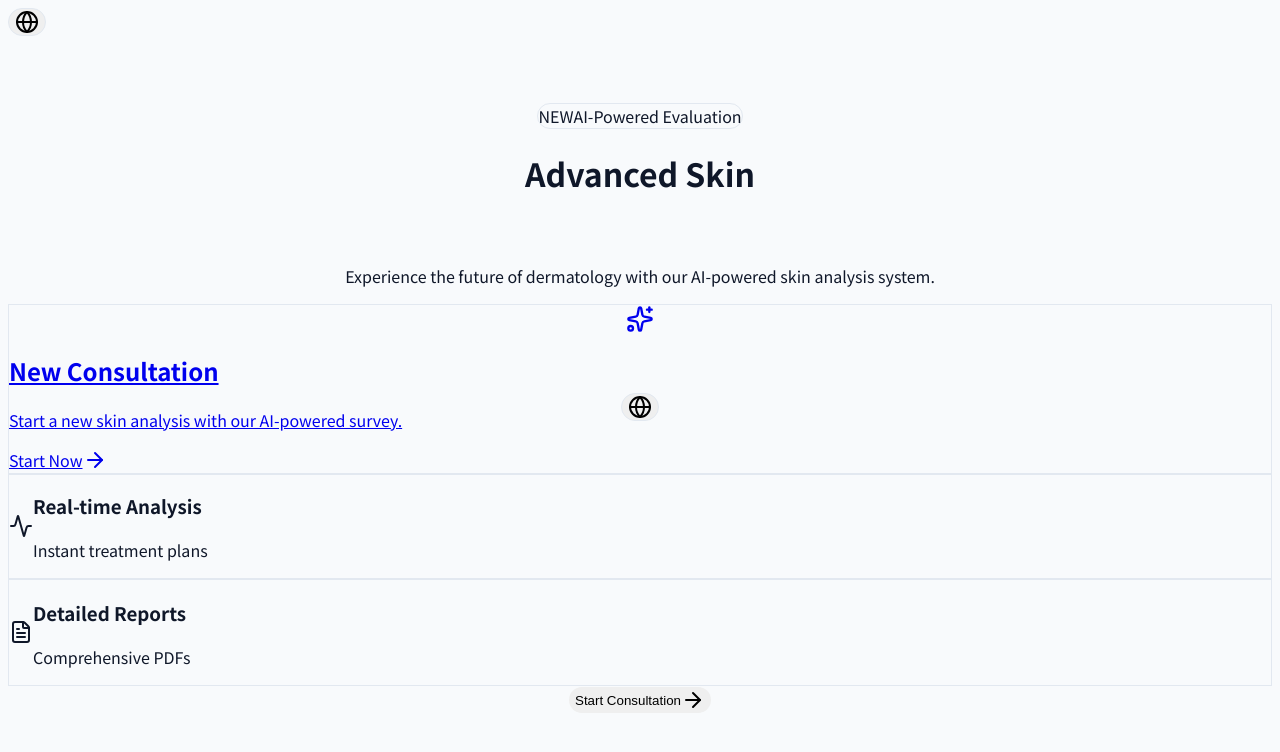
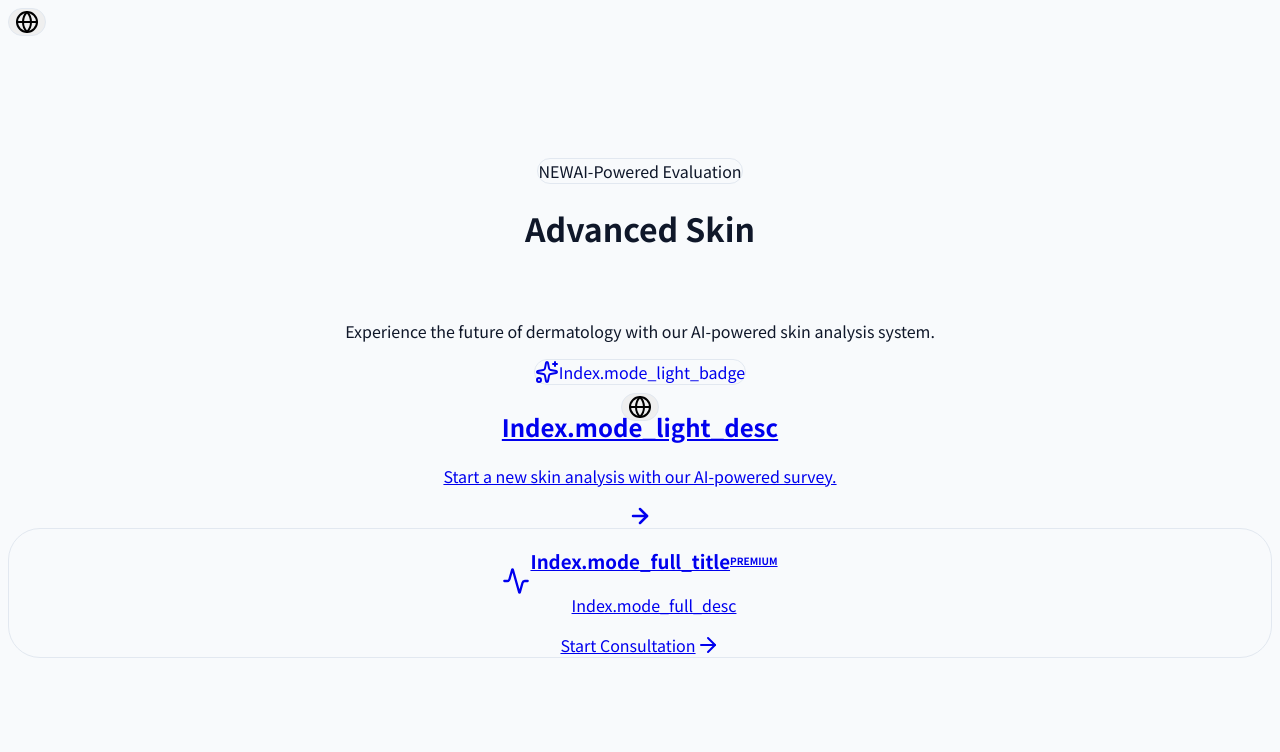
Before and after one commit to joyp30/csdermahomepage-skinanalysislight, a Next.js app: page /en in a window 1280 px wide. Shown: the top 752 px of the page. Built offline with nearby package versions, Linux system fonts and the light colour scheme.

Commit message:
Restructure homepage and add payment gate

```diff
--- /dev/null
+++ b/src/app/[locale]/consult/full/intro/page.tsx
@@ -0,0 +1,91 @@
+'use client';
+
+import { useState } from 'react';
+import { useRouter } from 'next/navigation';
+import { useTranslations, useLocale } from 'next-intl';
+import { Button } from '@/components/ui/button';
+import { Card, CardContent, CardFooter, CardHeader, CardTitle } from '@/components/ui/card';
+import { Check, CreditCard, ShieldCheck, Loader2 } from 'lucide-react';
+import { motion } from 'framer-motion';
+
+export default function FullModeIntroPage() {
+    const t = useTranslations('FullModeIntro');
+    const locale = useLocale();
+    const router = useRouter();
+    const [isProcessing, setIsProcessing] = useState(false);
+
+    const handlePayment = async () => {
+        setIsProcessing(true);
+        // Simulate payment processing delay
+        setTimeout(() => {
+            setIsProcessing(false);
+            // On success, redirect to Full Mode Check-in
+            router.push(`/${locale}/consult/full/checkin`);
+        }, 1500);
+    };
+
+    return (
+        <div className="min-h-screen bg-gradient-to-b from-slate-50 to-slate-100 flex items-center justify-center p-4">
+            <motion.div
+                initial={{ opacity: 0, y: 20 }}
+                animate={{ opacity: 1, y: 0 }}
+                transition={{ duration: 0.5 }}
+                className="max-w-md w-full"
+            >
+                <div className="text-center mb-8">
+                    <div className="inline-flex items-center justify-center w-16 h-16 rounded-2xl bg-slate-900 text-white mb-4 shadow-xl shadow-slate-900/20">
+                        <ShieldCheck size={32} />
+                    </div>
+                    <h1 className="text-3xl font-black text-slate-900 mb-2">{t('title')}</h1>
+                    <p className="text-slate-500">{t('subtitle')}</p>
+                </div>
+
+                <Card className="border-0 shadow-2xl overflow-hidden relative">
+                    <div className="absolute top-0 left-0 w-full h-2 bg-gradient-to-r from-blue-600 to-purple-600"></div>
+                    <CardHeader className="pb-0">
+                        <div className="flex justify-between items-baseline mb-4">
+                            <span className="text-sm font-bold text-slate-400 uppercase tracking-wider">{t('price_label')}</span>
+                            <span className="text-3xl font-black text-slate-900">{t('price_value')}</span>
+                        </div>
+                    </CardHeader>
+                    <CardContent className="space-y-6 pt-6">
+                        <ul className="space-y-4">
+                            {[1, 2, 3].map((i) => (
+                                <li key={i} className="flex items-start gap-3">
+                                    <div className="min-w-6 h-6 rounded-full bg-green-100 flex items-center justify-center text-green-600 mt-0.5">
+                                        <Check size={14} strokeWidth={3} />
+                                    </div>
+                                    <span className="text-slate-700 font-medium">{t(`benefit_${i}` as any)}</span>
+                                </li>
+                            ))}
+                        </ul>
+                    </CardContent>
+                    <CardFooter className="pt-8 pb-8 bg-slate-50 border-t border-slate-100 mt-6">
+                        <Button
+                            size="lg"
+                            className="w-full h-14 text-lg font-bold bg-slate-900 hover:bg-slate-800 shadow-xl shadow-slate-900/10"
+                            onClick={handlePayment}
+                            disabled={isProcessing}
+                        >
+                            {isProcessing ? (
+                                <>
+                                    <Loader2 className="mr-2 h-5 w-5 animate-spin" />
+                                    {t('processing_payment')}
+                                </>
+                            ) : (
+                                <>
+                                    {t('cta_button')} <CreditCard className="ml-2 h-5 w-5" />
+                                </>
+                            )}
+                        </Button>
+                    </CardFooter>
+                </Card>
+
+                <p className="text-center text-xs text-slate-400 mt-8 max-w-xs mx-auto">
+                    Secure payment powered by PaymentGate. <br />
+                    Satisfaction guaranteed or full refund within 24h.
+                </p>
+            </motion.div>
+        </div>
+    );
+}
--- a/src/app/[locale]/page.tsx
+++ b/src/app/[locale]/page.tsx
@@ -55,48 +55,58 @@ export default function Home() {
           </p>
         </motion.div>
 
-        <motion.div variants={item} className="grid grid-cols-1 md:grid-cols-2 gap-6 mb-12">
-          <Link href={`/${locale}/checkin`} className="group">
-            <div className="h-full bg-white/80 backdrop-blur-md rounded-3xl p-8 shadow-sm hover:shadow-xl hover:scale-[1.02] transition-all duration-300 border border-slate-200/50">
-              <div className="h-14 w-14 bg-blue-50 rounded-2xl flex items-center justify-center mb-6 text-blue-600 group-hover:bg-blue-600 group-hover:text-white transition-colors duration-300">
-                <Sparkles size={28} />
-              </div>
-              <h2 className="text-2xl font-bold text-slate-900 mb-2">{t('card_consultation_title')}</h2>
-              <p className="text-slate-500 mb-6">{t('card_consultation_desc')}</p>
-              <div className="flex items-center text-blue-600 font-semibold">
-                {t('card_consultation_action')} <ArrowRight className="ml-2 h-4 w-4 transition-transform group-hover:translate-x-1" />
+        <motion.div variants={item} className="flex flex-col gap-8 mb-12 w-full">
+
+          {/* Main Action: Light Mode (Free) */}
+          <Link href={`/${locale}/consult/light`} className="group w-full">
+            <div className="relative overflow-hidden bg-slate-900 rounded-[2.5rem] p-8 md:p-12 shadow-2xl hover:scale-[1.01] transition-all duration-300">
+              {/* Abstract decorative background */}
+              <div className="absolute top-0 right-0 w-[500px] h-[500px] bg-gradient-to-br from-blue-600/30 to-purple-600/30 blur-3xl rounded-full -mr-32 -mt-32"></div>
+
+              <div className="relative z-10 flex flex-col md:flex-row items-center justify-between gap-8 text-center md:text-left">
+                <div className="space-y-4 max-w-lg">
+                  <div className="inline-flex items-center gap-2 bg-white/10 backdrop-blur-md rounded-full px-4 py-1.5 border border-white/10">
+                    <Sparkles className="w-4 h-4 text-yellow-300 fill-yellow-300" />
+                    <span className="text-white text-sm font-bold tracking-wide">{t('mode_light_badge')}</span>
+                  </div>
+                  <h2 className="text-3xl md:text-5xl font-black text-white leading-tight">
+                    {t('mode_light_desc')}
+                  </h2>
+                  <p className="text-slate-300 text-lg">
+                    {t('card_consultation_desc')}
+                  </p>
+                </div>
+
+                <div className="flex-shrink-0">
+                  <div className="h-16 w-16 md:h-20 md:w-20 bg-white rounded-full flex items-center justify-center group-hover:scale-110 transition-transform duration-300 shadow-xl shadow-white/10">
+                    <ArrowRight className="w-8 h-8 md:w-10 md:h-10 text-slate-900" strokeWidth={2.5} />
+                  </div>
+                </div>
               </div>
             </div>
           </Link>
 
-          <div className="grid grid-rows-2 gap-6">
-            <div className="bg-white/60 backdrop-blur-sm rounded-3xl p-6 shadow-sm border border-slate-200/50 flex items-center gap-4">
-              <div className="h-12 w-12 bg-green-50 rounded-xl flex items-center justify-center text-green-600">
-                <Activity size={24} />
+          {/* Secondary Action: Full Mode (Premium) */}
+          <Link href={`/${locale}/consult/full/intro`} className="group w-full">
+            <div className="bg-white/60 backdrop-blur-md border border-slate-200/60 rounded-[2rem] p-8 hover:bg-white/80 transition-all duration-300 flex flex-col md:flex-row items-center justify-between gap-6 text-center md:text-left group-hover:shadow-lg">
+              <div className="flex items-center gap-6">
+                <div className="h-14 w-14 bg-purple-50 rounded-2xl flex items-center justify-center text-purple-600 group-hover:bg-purple-600 group-hover:text-white transition-colors duration-300">
+                  <Activity size={28} />
+                </div>
+                <div>
+                  <h3 className="text-xl font-bold text-slate-900 flex items-center gap-2 justify-center md:justify-start">
+                    {t('mode_full_title')}
+                    <span className="bg-purple-100 text-purple-700 text-[10px] uppercase font-bold px-2 py-0.5 rounded-full">Premium</span>
+                  </h3>
+                  <p className="text-slate-500 text-sm mt-1">{t('mode_full_desc')}</p>
+                </div>
               </div>
-              <div>
-                <h3 className="font-bold text-slate-900">{t('feature_analysis_title')}</h3>
-                <p className="text-sm text-slate-500">{t('feature_analysis_desc')}</p>
+              <div className="flex items-center text-purple-600 font-semibold text-sm bg-purple-50 px-6 py-3 rounded-xl group-hover:bg-purple-600 group-hover:text-white transition-all">
+                {t('start_button')} <ArrowRight className="ml-2 h-4 w-4" />
               </div>
             </div>
-            <div className="bg-white/60 backdrop-blur-sm rounded-3xl p-6 shadow-sm border border-slate-200/50 flex items-center gap-4">
-              <div className="h-12 w-12 bg-purple-50 rounded-xl flex items-center justify-center text-purple-600">
-                <FileText size={24} />
-              </div>
-              <div>
-                <h3 className="font-bold text-slate-900">{t('feature_reports_title')}</h3>
-                <p className="text-sm text-slate-500">{t('feature_reports_desc')}</p>
-              </div>
-            </div>
-          </div>
-        </motion.div>
+          </Link>
 
-        <motion.div variants={item} className="text-center">
-          <Link href={`/${locale}/checkin`}>
-            <Button size="lg" className="h-14 px-8 text-lg rounded-full shadow-lg shadow-blue-500/30 hover:shadow-blue-500/50 transition-all bg-gradient-to-r from-slate-900 to-slate-800 border-none">
-              {t('start_button')} <ArrowRight className="ml-2 h-5 w-5" />
-            </Button>
-          </Link>
         </motion.div>
       </motion.main>
     </div>
--- a/src/messages/ko.json
+++ b/src/messages/ko.json
@@ -17,10 +17,19 @@
         "card_consultation_title": "새로운 상담 시작",
         "card_consultation_desc": "AI 설문조사로 피부 분석을 시작해보세요.",
         "card_consultation_action": "지금 시작하기",
-        "feature_analysis_title": "실시간 분석",
-        "feature_analysis_desc": "즉각적인 시술 추천",
         "feature_reports_title": "상세 리포트",
-        "feature_reports_desc": "종합 분석 결과 제공"
+        "feature_reports_desc": "종합 분석 결과 제공",
+        "mode_selection_title": "상담 모드 선택",
+        "mode_selection_subtitle": "원하시는 상담 방식을 선택해주세요.",
+        "mode_light_title": "Light Mode",
+        "mode_light_badge": "간편 상담",
+        "mode_light_desc": "30초 만에 끝나는 AI 피부 분석",
+        "mode_full_title": "Full Mode",
+        "mode_full_badge": "정밀 상담",
+        "mode_full_desc": "의료진과 함께하는 심층 분석",
+        "mode_pro_title": "Pro Mode",
+        "mode_pro_badge": "병원 전용",
+        "mode_pro_desc": "원내 키오스크 및 전문가용"
     },
     "Questions": {
         "q1_concerns": {
@@ -201,5 +210,16 @@
             "cta_desc": "3가지 추가 추천 시술과 상세 분석을 확인하세요.",
             "cta_button": "심층 상담 예약 (Full)"
         }
+    },
+    "FullModeIntro": {
+        "title": "프리미엄 정밀 상담",
+        "subtitle": "피부과 전문의와 함께하는 심층 분석 솔루션",
+        "benefit_1": "AI + 전문의 이중 체크",
+        "benefit_2": "10페이지 분량의 상세 리포트",
+        "benefit_3": "맞춤 시술 및 홈케어 가이드",
+        "price_label": "상담비",
+        "price_value": "30,000원",
+        "cta_button": "예약 및 결제하기",
+        "processing_payment": "결제 처리 중..."
     }
 }
```
